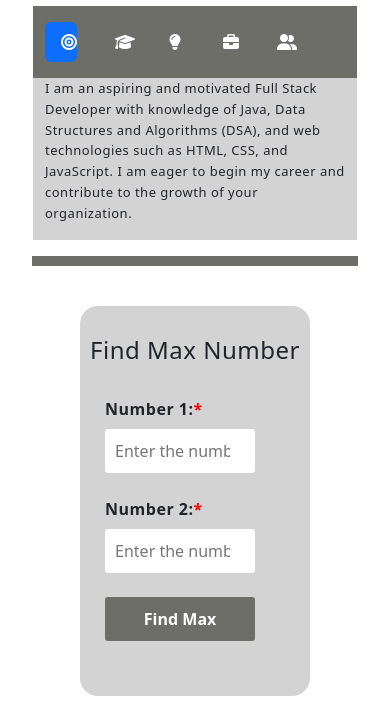
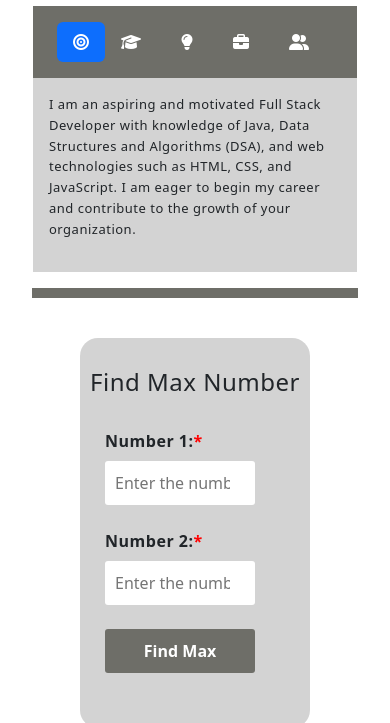
Before and after one commit to Umashankar2002/bootstrap_exercise, a plain HTML site: page index.html in a window 390 px wide. Shown: the part 40-763 px from the top of the page. Drawn offline with nearby package versions, Linux system fonts and the light colour scheme.

Commit message:
Removed extra row and col classes

```diff
--- a/index.html
+++ b/index.html
@@ -34,29 +34,29 @@
 
     <!-- Center Section -->
     <main id="mypage-body" class="row p-3">
-      <section class="col-md-3 col-xs-12 d-flex justify-content-center align-items-center" id="left-nav">
-        <ul class="nav nav-pills row" id="myTab" role="tablist">
-          <li class="nav-item col-md-12 col-2 py-3" role="presentation">
+      <section class="col-md-3 col-12 d-flex justify-content-center align-items-center" id="left-nav">
+        <ul class="nav nav-pills d-flex flex-md-column justify-content-center w-100" id="myTab" role="tablist">
+          <li class="nav-item py-3" role="presentation">
             <button class="nav-link active text-start text-white w-100" data-bs-toggle="tab" data-bs-target="#objective" type="button" role="tab">
-              <i class="fas fa-bullseye"></i> <p class="d-none d-md-inline">Objective</p>
+              <i class="fas fa-bullseye "></i> <p class="d-none d-md-inline">Objective</p>
             </button>
           </li>
-          <li class="nav-item col-md-12 col-2 py-3" role="presentation">
+          <li class="nav-item py-3" role="presentation">
             <button class="nav-link text-start text-white w-100" data-bs-toggle="tab" data-bs-target="#education" type="button" role="tab">
               <i class="fas fa-graduation-cap me-2"></i><p class="d-none d-md-inline">Education</p>
             </button>
           </li>
-          <li class="nav-item col-md-12 col-2 py-3" role="presentation">
+          <li class="nav-item py-3" role="presentation">
             <button class="nav-link text-start text-white w-100" data-bs-toggle="tab" data-bs-target="#skills" type="button" role="tab">
               <i class="fas fa-lightbulb me-2"></i><p class="d-none d-md-inline">Skills</p>
             </button>
           </li>
-          <li class="nav-item col-md-12 col-2 py-3" role="presentation">
+          <li class="nav-item py-3" role="presentation">
             <button class="nav-link text-start text-white w-100" data-bs-toggle="tab" data-bs-target="#projects" type="button" role="tab">
               <i class="fas fa-briefcase me-2"></i><p class="d-none d-md-inline">Projects</p>
             </button>
           </li>
-          <li class="nav-item col-md-12 col-2 py-3" role="presentation">
+          <li class="nav-item py-3" role="presentation">
             <button class="nav-link text-start text-white w-100" data-bs-toggle="tab" data-bs-target="#references" type="button" role="tab">
               <i class="fas fa-user-friends me-2"></i><p class="d-none d-md-inline">References</p>
             </button>
@@ -65,7 +65,7 @@
         </ul>
       </section>
 
-      <section class="mypage-content col-md-9 tab-content d-flex justify-content-center align-items-center">
+      <section class="mypage-content col-md-9 tab-content d-flex justify-content-center align-items-center p-3">
         <div class="mypage-center-content tab-pane fade show active" id="objective" role="tabpanel">
           <p class="center-content">
             I am an aspiring and motivated Full Stack Developer with knowledge of Java, Data Structures and Algorithms (DSA), and web technologies such as HTML, CSS, and JavaScript. I am eager to begin my career and contribute to the growth of your organization.
--- a/style.css
+++ b/style.css
@@ -175,7 +175,7 @@ body{
 .require-symbol{
     color: red;
 }
-#message-container, #global-error{
+.message-container, #global-error{
     display: flex;
     justify-content: center;
 }
```
